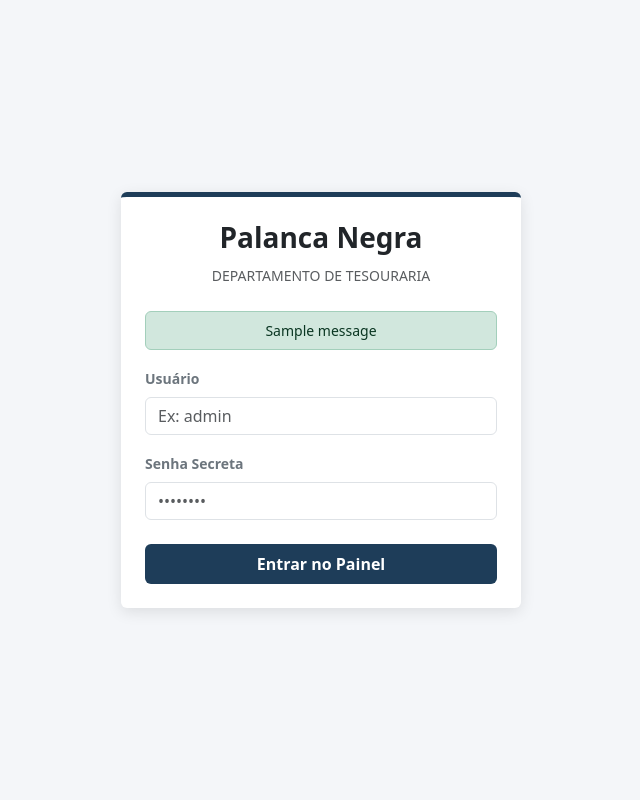
After one commit to Andadeuane221/tesouraria-palanca-negra, a Flask app: page /login in a window 1280 px wide. The commit adds this page. Shown: the whole page, without its empty margins (319-959 px from the left). Run offline with Flask 3, Linux system fonts and the light colour scheme; tables that the repository leaves empty hold one stand-in row (values such as "Sample post"); one stand-in notice (Sample message) is shown.

Commit message:
login page

```diff
--- a/app.py
+++ b/app.py
@@ -4,7 +4,9 @@ import io
 import sqlite3
 import unicodedata
 from datetime import datetime
-from flask import Flask, render_template, request, redirect, url_for, flash, send_file
+from flask import Flask, render_template, request, redirect, url_for, session, flash, send_file
+from functools import wraps
+from werkzeug.security import generate_password_hash, check_password_hash
 
 # ReportLab imports for professional PDF generation
 from reportlab.lib.pagesizes import A4
@@ -51,7 +53,23 @@ def init_db():
                 created_at TIMESTAMP DEFAULT CURRENT_TIMESTAMP
             )
         """)
+        conn.execute("""
+            CREATE TABLE IF NOT EXISTS users (
+                id INTEGER PRIMARY KEY AUTOINCREMENT,
+                username TEXT UNIQUE NOT NULL,
+                password TEXT NOT NULL
+            )
+        """)
         conn.commit()
+
+def login_required(f):
+    @wraps(f)
+    def decorated_function(*args, **kwargs):
+        if 'logged_in' not in session:
+            flash('Por favor, faça login para acessar a tesouraria.', 'warning')
+            return redirect(url_for('login'))
+        return f(*args, **kwargs)
+    return decorated_function
 
 def clean_string(text):
     """Removes accents, special characters, converts to uppercase and replaces spaces with hyphens."""
@@ -66,12 +84,11 @@ def clean_string(text):
     cleaned = re.sub(r'[\s-]+', '-', cleaned)
     return cleaned.strip('-').upper()
 
-def generate_reference_code(tesoureiro, nome):
+def generate_reference_code(nome):
     """Generates a unique reference code following YYYYMMDD-HHMMSS-TESOUREIRO-NOME rules."""
     timestamp = datetime.now().strftime("%Y%m%d-%H%M%S")
-    clean_t = clean_string(tesoureiro)
     clean_n = clean_string(nome)
-    return f"{timestamp}-{clean_t}-{clean_n}"
+    return f"{timestamp}-{clean_n}"
 
 def format_currency(value):
     """Formats a float value to the exact requested format: AOA 1.234,56"""
@@ -85,8 +102,36 @@ def utility_processor():
 # ==========================================
 # CORE CONTROLLERS / ROUTES
 # ==========================================
+@app.route('/login', methods=['GET', 'POST'])
+def login():
+    if request.method == 'POST':
+        username = request.form['username']
+        password = request.form['password']
+
+        conn = sqlite3.connect('database.db')
+        cursor = conn.cursor()
+        cursor.execute("SELECT * FROM users WHERE username = ?", (username,))
+        user = cursor.fetchone()
+        conn.close()
+
+        # Verifica se o usuário existe e se a senha está correta
+        if user and check_password_hash(user[2], password):
+            session['logged_in'] = True
+            session['username'] = username
+            return redirect(url_for('index')) # Mude 'index' para o nome da sua rota do painel principal
+        else:
+            flash('Usuário ou senha incorretos!', 'danger')
+
+    return render_template('login.html')
+
+@app.route('/logout')
+def logout():
+    session.clear()
+    flash('Você saiu do sistema com segurança.', 'success')
+    return redirect(url_for('login'))
 
 @app.route("/", methods=["GET", "POST"])
+@login_required
 def index():
     if request.method == "POST":
         # Data Retrieval & Validation
@@ -110,7 +155,7 @@ def index():
             return redirect(url_for("index"))
 
         # Unique reference generation
-        reference_code = generate_reference_code(tesoureiro, nome)
+        reference_code = generate_reference_code(nome)
 
         # Database Insertion
         try:
--- a/templates/base.html
+++ b/templates/base.html
@@ -71,6 +71,9 @@
                             <i class="bi bi-collection me-1"></i> Histórico de Recibos
                         </a>
                     </li>
+					<li class="nav-item">
+                        <a href="/logout" class="btn btn-sm btn-outline-danger ms-3">Sair do Sistema</a>
+                    </li>
                 </ul>
             </div>
         </div>
--- a/templates/index.html
+++ b/templates/index.html
@@ -256,7 +256,7 @@
                 const pad = (n) => String(n).padStart(2, '0');
                 const yyyymmdd = now.getFullYear() + pad(now.getMonth() + 1) + pad(now.getDate());
                 const hhmmss = pad(now.getHours()) + pad(now.getMinutes()) + pad(now.getSeconds());
-                document.getElementById("prevReference").innerText = `${yyyymmdd}-${hhmmss}-${cleanString(tesoureiro)}-${cleanString(nome)}`;
+                document.getElementById("prevReference").innerText = `${yyyymmdd}-${hhmmss}-${cleanString(nome)}`;
             } else {
                 document.getElementById("prevReference").innerText = "- AGUARDANDO DADOS -";
             }
--- /dev/null
+++ b/templates/login.html
@@ -0,0 +1,64 @@
+<!DOCTYPE html>
+<html lang="pt">
+<head>
+    <meta charset="UTF-8">
+    <meta name="viewport" content="width=device-width, initial-scale=1.0">
+    <title>Login — Tesouraria Palanca Negra</title>
+    <link href="https://cdn.jsdelivr.net/npm/bootstrap@5.3.0/dist/css/bootstrap.min.css" rel="stylesheet">
+    <style>
+        body {
+            background-color: #f4f6f9;
+            height: 100vh;
+            display: flex;
+            align-items: center;
+            justify-content: center;
+        }
+        .login-card {
+            border: none;
+            border-top: 5px solid #1e3d59; /* Azul do cabeçalho do clube */
+            box-shadow: 0 4px 15px rgba(0,0,0,0.1);
+            width: 100%;
+            max-width: 400px;
+        }
+        .btn-primary {
+            background-color: #1e3d59;
+            border: none;
+        }
+        .btn-primary:hover {
+            background-color: #173046;
+        }
+    </style>
+</head>
+<body>
+
+<div class="card login-card p-4 bg-white rounded">
+    <div class="text-center mb-4">
+        <h3 class="fw-bold text-dark">Palanca Negra</h3>
+        <span class="text-muted text-uppercase small tracking-wider">Departamento de Tesouraria</span>
+    </div>
+
+    {% with messages = get_flashed_messages(with_categories=true) %}
+        {% if messages %}
+            {% for category, message in messages %}
+                <div class="alert alert-{{ category }} url-fade-out p-2 small text-center" role="alert">
+                    {{ message }}
+                </div>
+            {% endfor %}
+        {% endif %}
+    {% endwith %}
+
+    <form method="POST" action="/login">
+        <div class="mb-3">
+            <label for="username" class="form-label text-secondary small fw-bold">Usuário</label>
+            <input type="text" class="form-control" id="username" name="username" required placeholder="Ex: admin">
+        </div>
+        <div class="mb-3">
+            <label for="password" class="form-label text-secondary small fw-bold">Senha Secreta</label>
+            <input type="password" class="form-control" id="password" name="password" required placeholder="••••••••">
+        </div>
+        <button type="submit" class="btn btn-primary w-100 py-2 mt-2 fw-bold">Entrar no Painel</button>
+    </form>
+</div>
+
+</body>
+</html>
```
Also changed, not shown: 1 other file.
